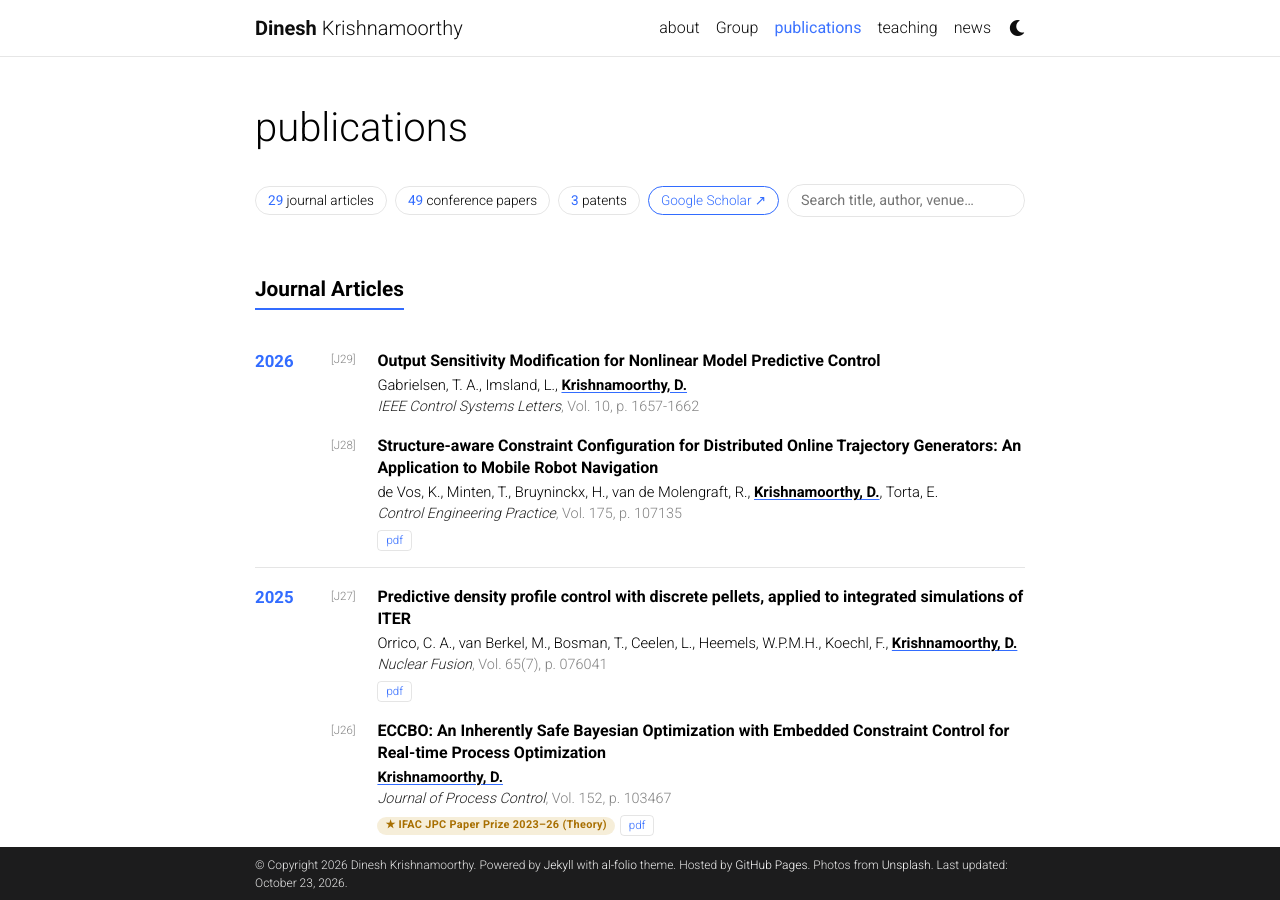
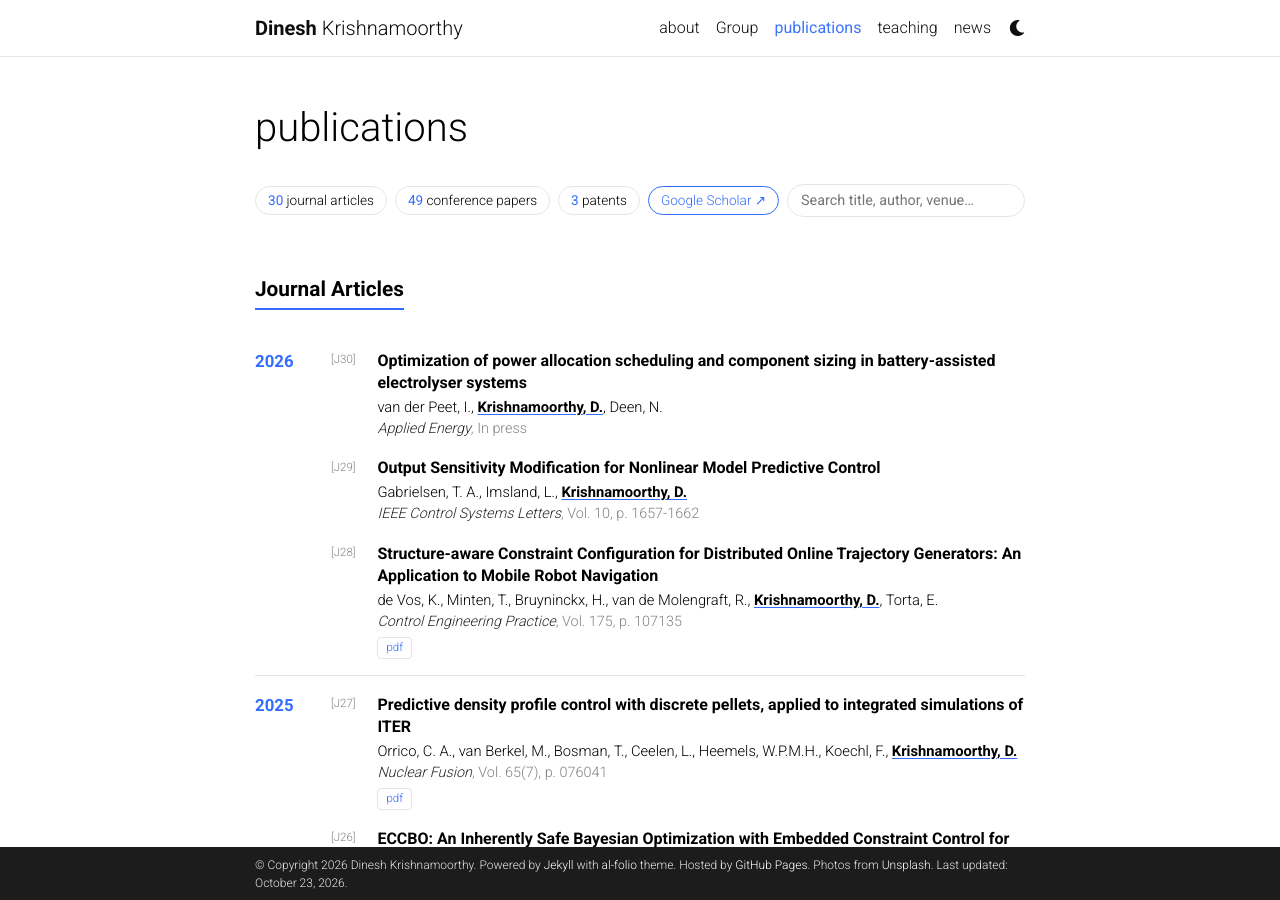
Before and after one commit to dinesh-krishnamoorthy/dinesh-krishnamoorthy.github.io, a Jekyll site: the page built from _pages/publications.md, in a window 1280 px wide and 900 px high. Built offline with Jekyll 4.4.1, drawn with Linux system fonts in a browser that asks for light colours; comment, search, counter and statistics services are not loaded; a style sheet for code colours, icons or effects is not loaded.

Commit message:
Update publications.yml

```diff
--- a/_data/publications.yml
+++ b/_data/publications.yml
@@ -10,6 +10,12 @@
 # ===============================================================
 
 journal:
+
+- year: 2026
+  authors: "van der Peet, I., Krishnamoorthy, D., Deen, N."
+  title: "Optimization of power allocation scheduling and component sizing in battery-assisted electrolyser systems"
+  venue: "Applied Energy"
+  details: "In press"
 
 - year: 2026
   authors: "Gabrielsen, T. A., Imsland, L., Krishnamoorthy, D."
```
